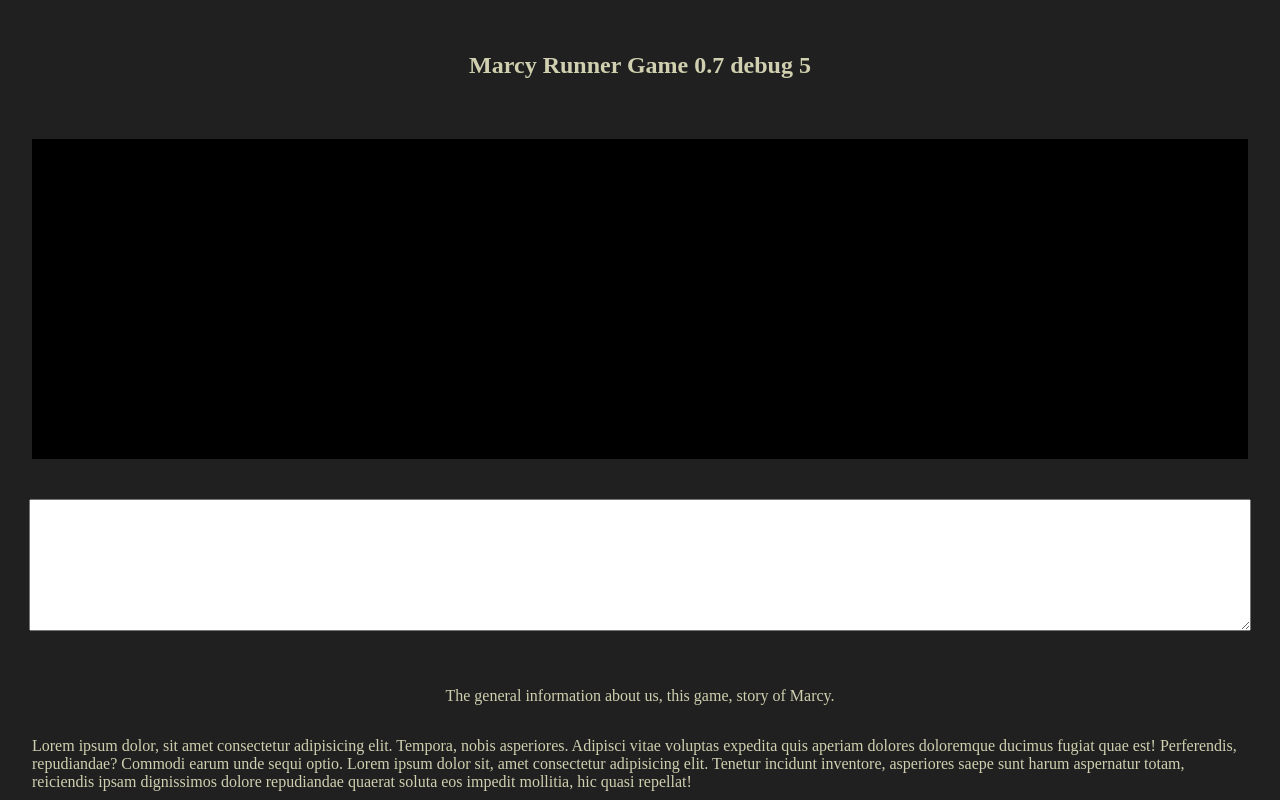
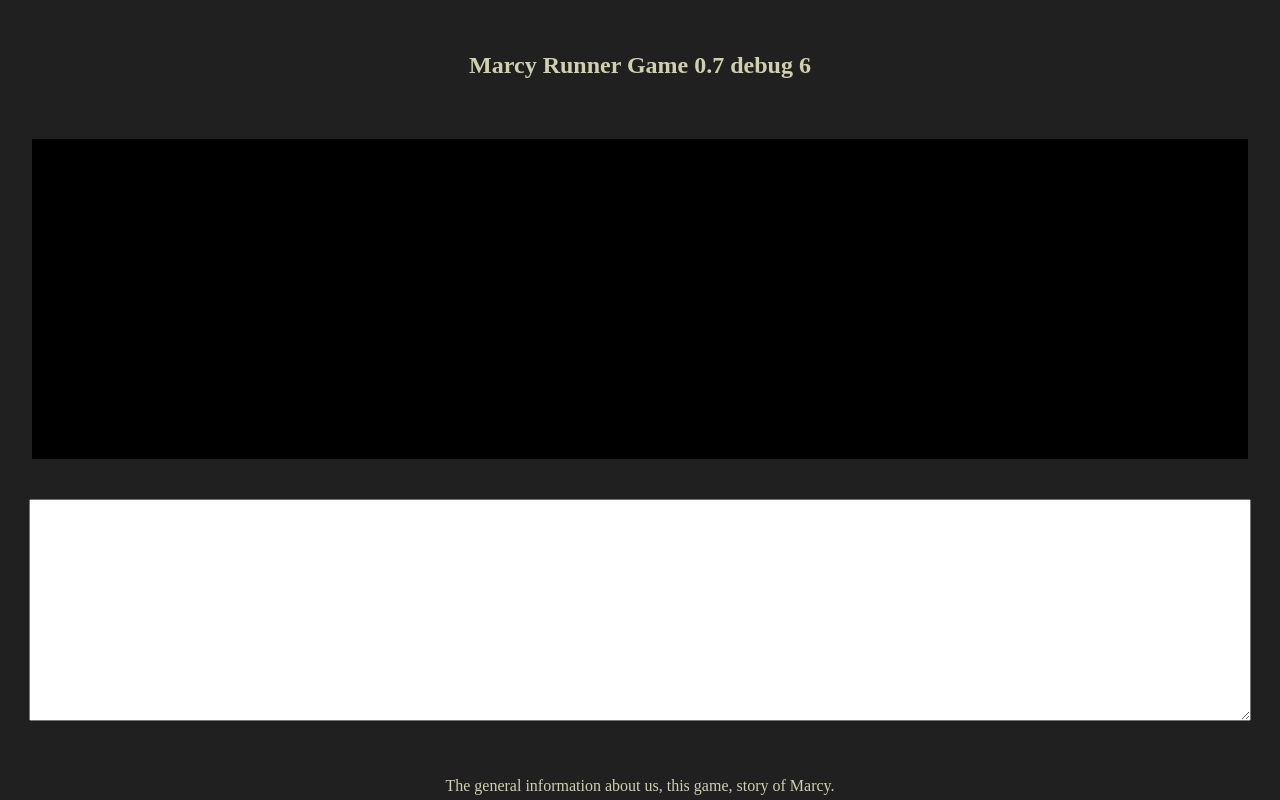
Before and after one commit to darkgraycat/marcy-runner, a website: page public/index.html in a window 1280 px wide. Shown: the top 800 px of the page. Drawn offline with Linux system fonts and the light colour scheme.

Commit message:
: debug buildings creation

```diff
--- a/public/index.html
+++ b/public/index.html
@@ -14,12 +14,12 @@
 
 <body>
     <div id="root" container>
-        <h2>Marcy Runner Game 0.7 debug 5</h2>
+        <h2>Marcy Runner Game 0.7 debug 6</h2>
         <div id="main" container>
             <div id="game"></div>
             <div id="overlay"></div>
         </div>
-        <textarea id="debug" cols="60" rows="14"></textarea>
+        <textarea id="debug" cols="80" rows="24"></textarea>
         <div id="info" container>
             <p>
                 The general information about us, this game, story of Marcy.
```
Also changed, not shown: src/entities/building.ts (+7 -0 lines).
